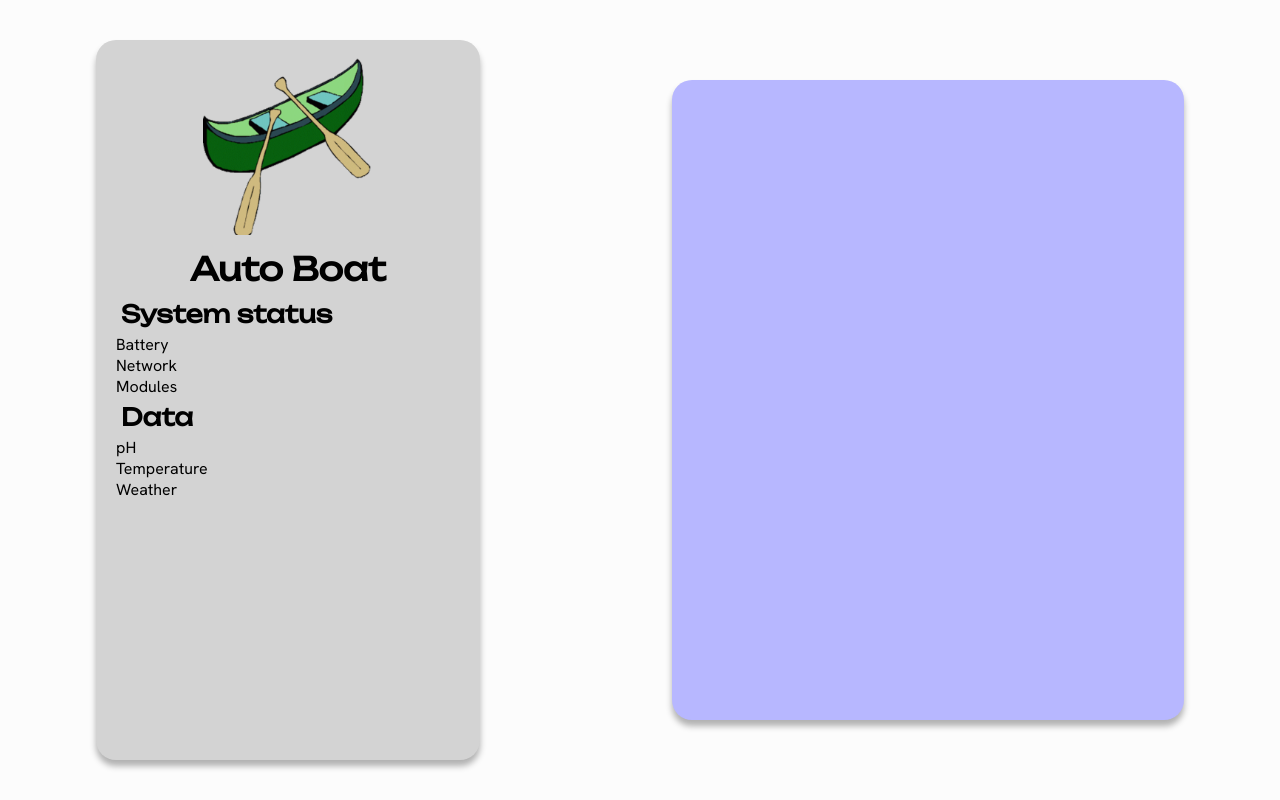
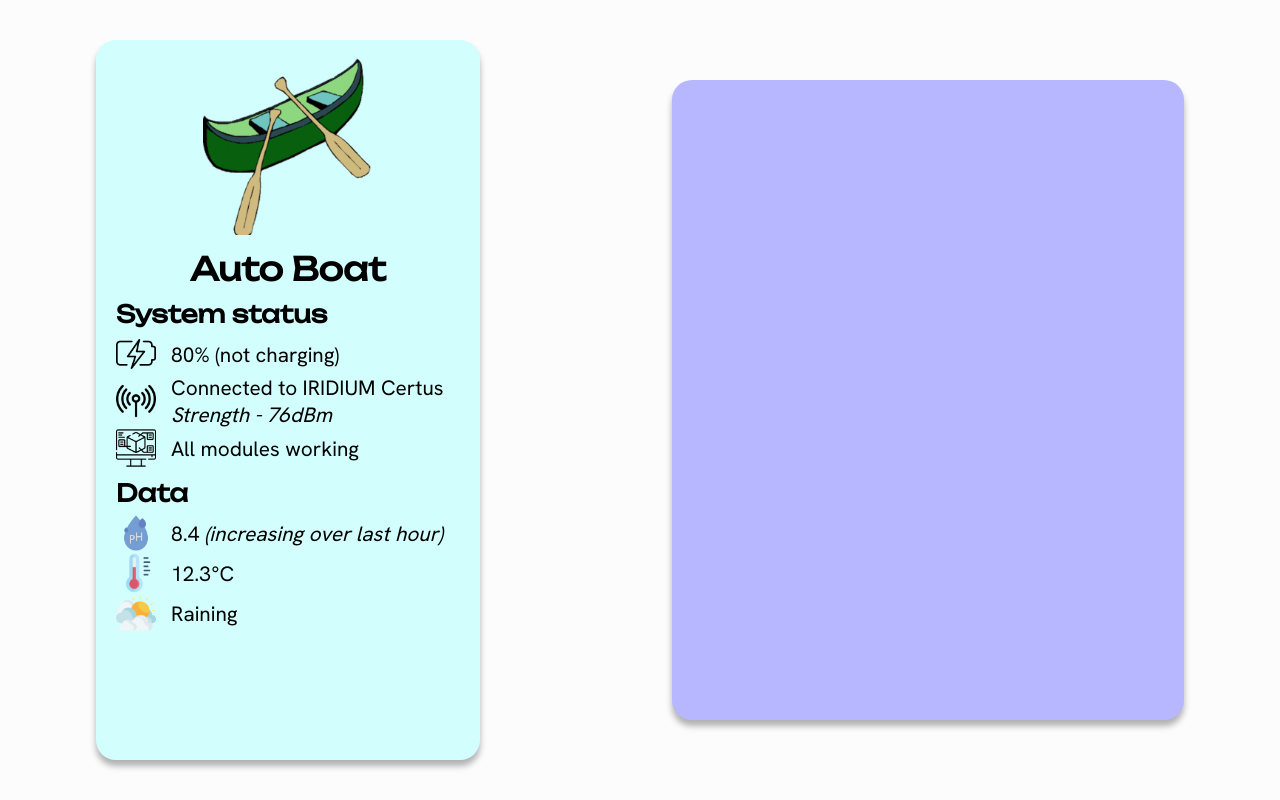
Before and after one commit to Auto-Boat/Web-client, a PHP site: page / in a window 1280 px wide. Run offline with PHP 8.4, Linux system fonts and the light colour scheme.

Commit message:
more data components

```diff
--- a/components/battery.php
+++ b/components/battery.php
@@ -1 +1,2 @@
-<p>Battery</p>
+<img src="assets/images/battery.png" alt="Image batterie" class="icon">
+<p class="data-info">80% (not charging)</p>
--- a/components/modules.php
+++ b/components/modules.php
@@ -1 +1,2 @@
-<p>Modules</p>
+<img src="assets/images/modules.png" alt="Image modules" class="icon">
+<p class="data-info">All modules working</p>
--- a/components/network.php
+++ b/components/network.php
@@ -1 +1,2 @@
-<p>Network</p>
+<img src="assets/images/network.png" alt="Image réseau" class="icon">
+<p class="data-info">Connected to IRIDIUM Certus </br> <i>Strength - 76dBm</i></p>
--- a/components/pH.php
+++ b/components/pH.php
@@ -1 +1,2 @@
-<p>pH</p>
+<img src="assets/images/pH.png" alt="Image pH" class="icon">
+<p class="data-info">8.4 <i>(increasing over last hour)</i></p>
--- a/components/temperature.php
+++ b/components/temperature.php
@@ -1 +1,2 @@
-<p>Temperature</p>
+<img src="assets/images/temperature.png" alt="Image thermometre" class="icon">
+<p class="data-info">12.3°C</p>
--- a/components/weather.php
+++ b/components/weather.php
@@ -1 +1,2 @@
-<p>Weather</p>
+<img src="assets/images/weather.png" alt="Image nuages" class="icon">
+<p class="data-info">Raining</p>
--- a/layouts/left_menu.php
+++ b/layouts/left_menu.php
@@ -11,12 +11,16 @@ include_once("fonctions.php");
     <h2>System status</h2>
     <!-- Appelle tous les components php dont le nom est dans la statusList -->
     <?php foreach ($statusList as $status) : ?>
-      <p><?php callComponent($status) ?></p>
+      <div class="data-container">
+        <?php callComponent($status) ?>
+      </div>
     <?php endforeach; ?>
     <h2>Data</h2>
     <!-- Appelle tous les components php dont le nom est dans la dataList -->
     <?php foreach ($dataList as $data) : ?>
-      <p><?php callComponent($data) ?></p>
+      <div class="data-container">
+        <?php callComponent($data) ?>
+      </div>
     <?php endforeach; ?>
   </div>
 </div>
--- a/style.css
+++ b/style.css
@@ -10,7 +10,7 @@
 
 :root {
   --background-color: rgb(252, 252, 252);
-  --left-menu-color: rgb(211, 211, 211);
+  --left-menu-color: rgb(210, 255, 253);
   --right-menu-color: rgb(183, 183, 255);
 }
 
@@ -32,11 +32,13 @@ h1 {
 
 h2 {
   font-family: titleFont;
-  margin: 5px;
+  margin-top: 10px;
+  margin-bottom: 5px;
 }
 
 p {
   font-family: textFont;
+  font-size: 1.3rem;
 }
 
 .frame {
@@ -63,6 +65,26 @@ p {
 .data-list {
   text-align: left;
   margin: 10px 20px 10px 20px;
+  height: fit-content;
+}
+
+.data-container {
+  max-height: 1%;
+  display: flex;
+  flex-direction: row;
+  align-items: center;
+  /* margin-top: 3px;
+  margin-bottom: 3px; */
+}
+
+.icon {
+  max-width: 20%;
+  height: 100%;
+  max-height: 40px;
+}
+
+.data-info {
+  margin-left: 15px;
 }
 
 .right-menu {
```
Also changed, not shown: assets/images/battery.png (added), assets/images/modules.png (added), assets/images/network.png (added), assets/images/pH.png (added), assets/images/temperature.png (added), assets/images/weather.png (added).
